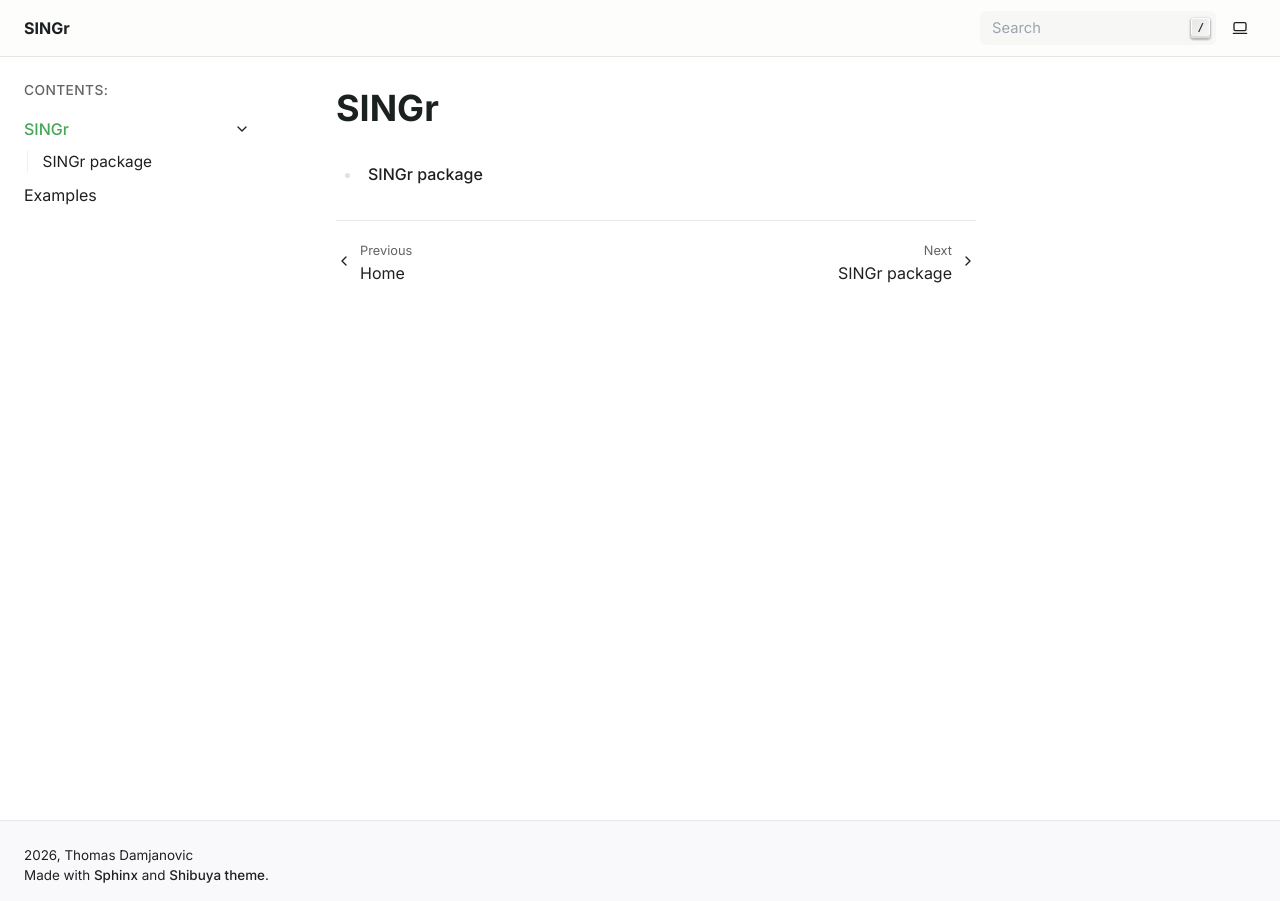
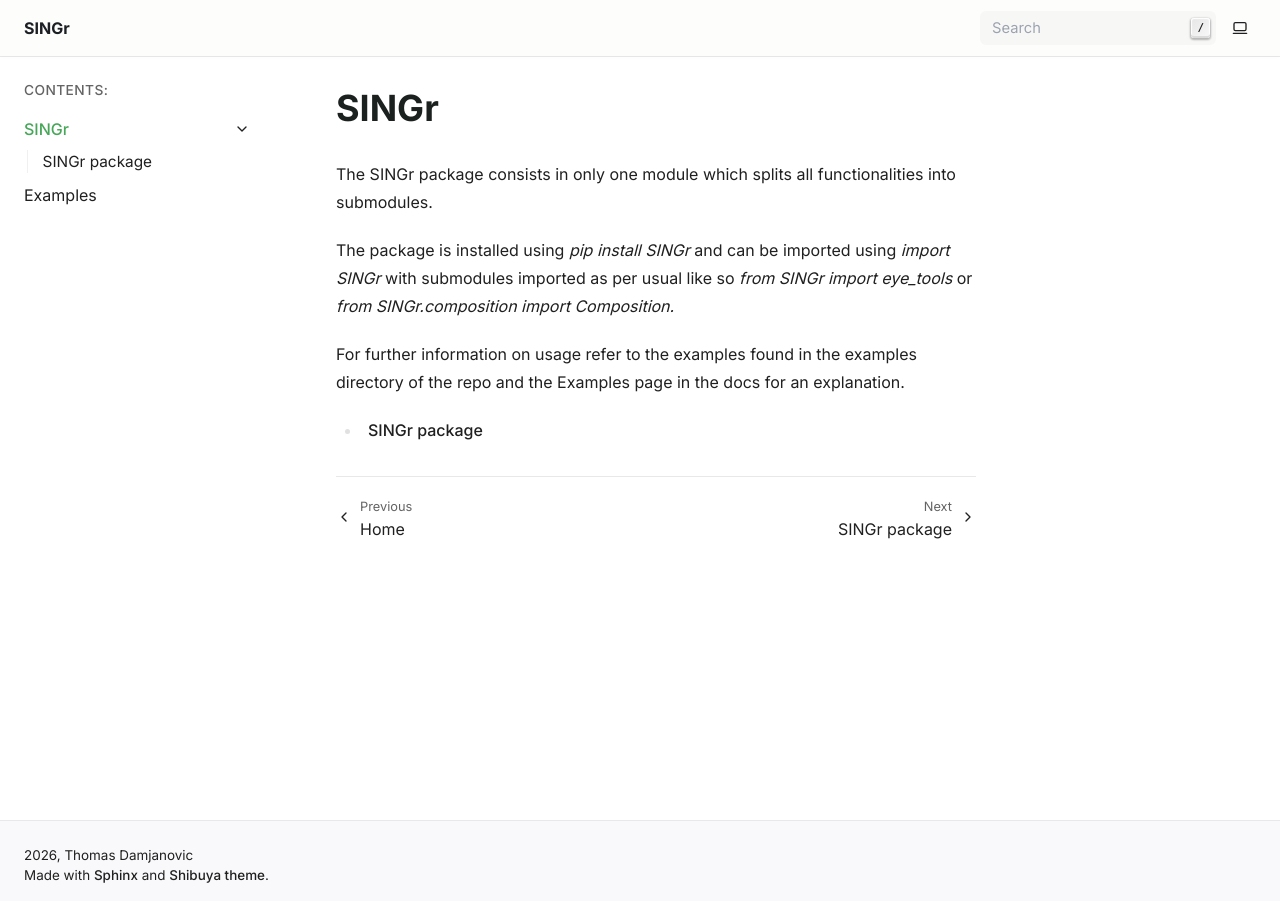
Before and after one commit to Jamanaman/SINGr, a Sphinx documentation site: the page built from docs/source/modules.rst, in a window 1280 px wide. Built offline with Sphinx 7.4.7, drawn with Linux system fonts in a browser that asks for light colours.

Commit message:
Install and import instructions added into module landing page

```diff
--- a/docs/source/modules.rst
+++ b/docs/source/modules.rst
@@ -1,5 +1,14 @@
 SINGr
 =====
+The SINGr package consists in only one module which splits all functionalities
+into submodules.
+
+The package is installed using `pip install SINGr` and can be imported using
+`import SINGr` with submodules imported as per usual like so `from SINGr import eye_tools`
+or `from SINGr.composition import Composition.`
+
+For further information on usage refer to the examples found in the examples
+directory of the repo and the Examples page in the docs for an explanation.
 
 .. toctree::
    :maxdepth: 4
```
